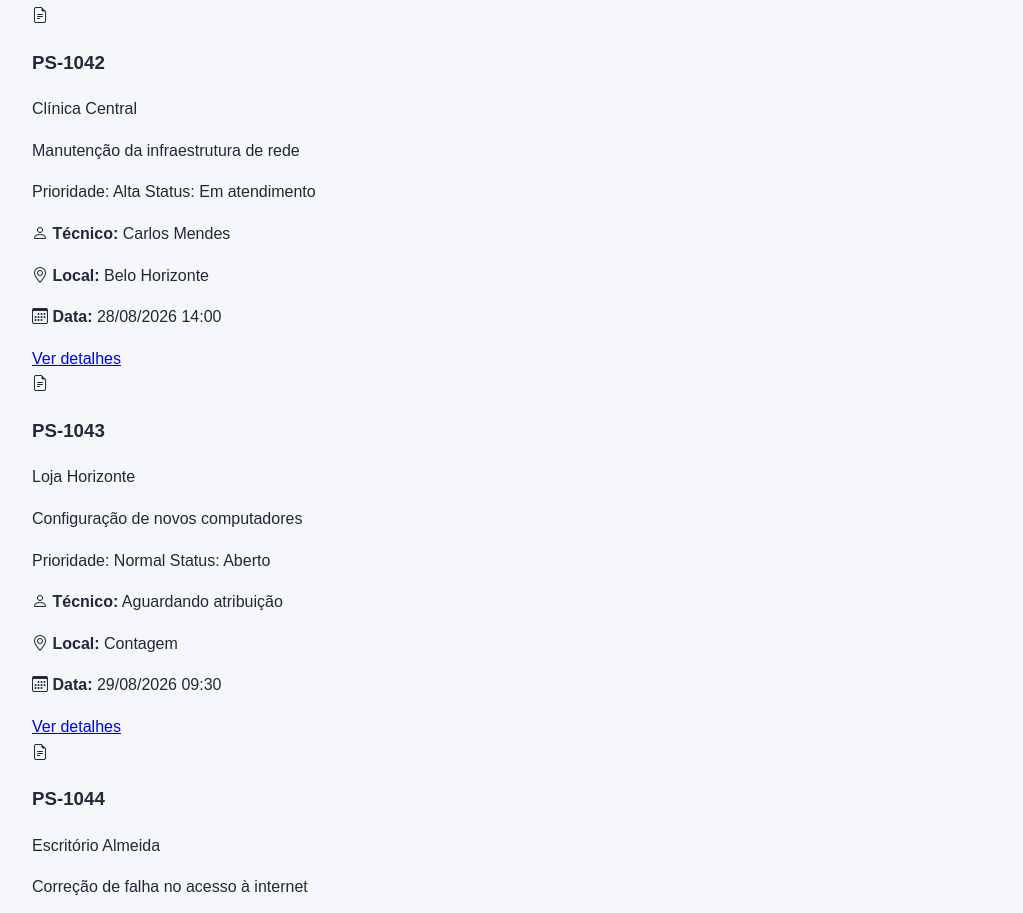
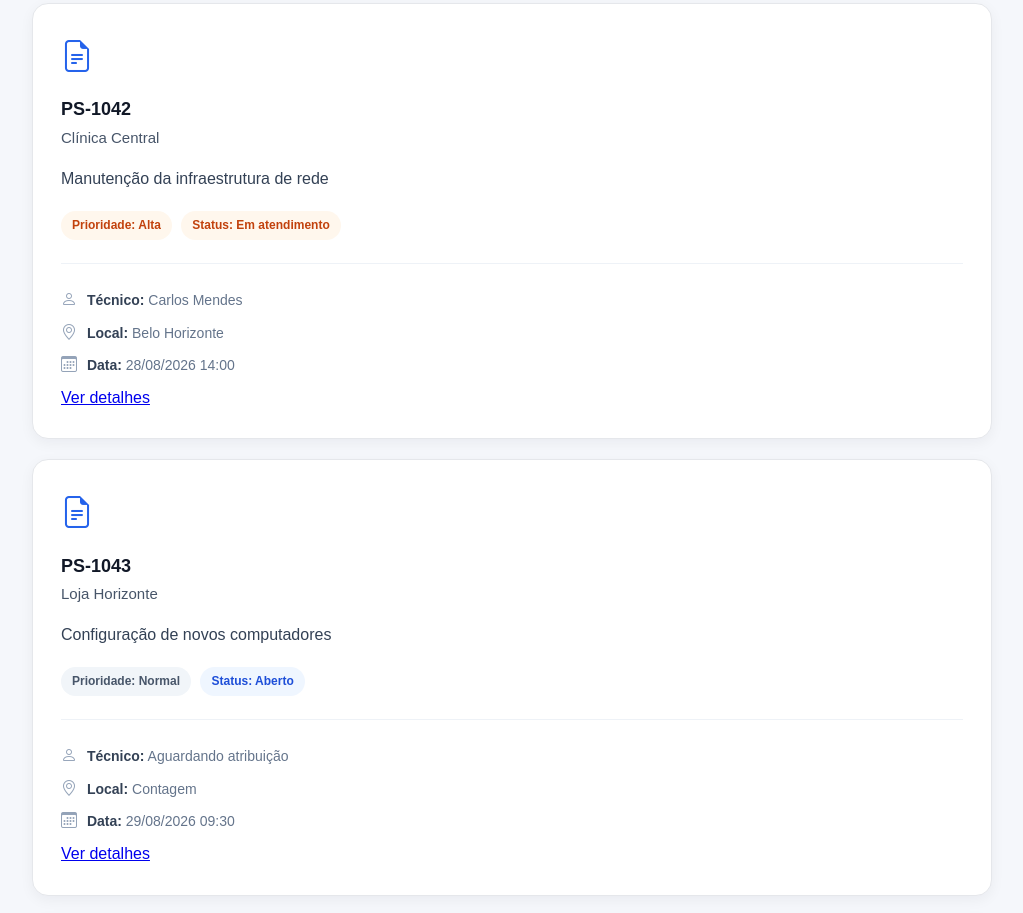
Before and after one commit to wilkematheus/service-hub, a plain HTML site: page index.html in a window 1280 px wide. Shown: the part 1249-2162 px from the top of the page, without its empty margins (128-1151 px from the left). Drawn offline with nearby package versions, Linux system fonts and the light colour scheme.

Commit message:
feat: Estiliza cards, prioridade e status dos pedidos

```diff
--- a/assets/css/style.css
+++ b/assets/css/style.css
@@ -138,3 +138,100 @@
 .indicador {
     box-shadow: 0 4px 14px rgb(15 23 42 / 0.05);
 }
+
+.pedido {
+    margin-bottom: 20px;
+    padding: 28px;
+    background-color: #ffffff;
+    border: 1px solid #e5e7eb;
+    border-radius: 16px;
+    box-shadow: 0 4px 14px rgb(15 23 42 / 0.05);
+}
+
+.icone-pedido {
+    display: inline-block;
+    margin-bottom: 12px;
+    color: #2563eb;
+    font-size: 32px;
+}
+
+.pedido h3 {
+    margin: 0;
+    color: #111827;
+    font-size: 18px;
+    font-weight: 700;
+}
+
+.cliente {
+    margin: 2px 0 0;
+    color: #475569;
+    font-size: 15px;
+    font-weight: 500;
+}
+
+.descricao {
+    margin: 16px 0;
+    color: #334155;
+    font-size: 16px;
+}
+
+.badge {
+    display: inline-block;
+    margin: 3px 5px 3px 0;
+    padding: 5px 11px;
+    border-radius: 999px;
+    font-size: 12px;
+    font-weight: 700;
+}
+
+.normal {
+    background-color: #f1f5f9;
+    color: #475569;
+}
+
+.alta {
+    background-color: #fff7ed;
+    color: #c2410c;
+}
+
+.urgente {
+    background-color: #fef2f2;
+    color: #b91c1c;
+}
+
+.aberto {
+    background-color: #eff6ff;
+    color: #1d4ed8;
+}
+
+.atendimento {
+    background-color: #fff7ed;
+    color: #c2410c;
+}
+
+.concluido {
+    background-color: #f0fdf4;
+    color: #15803d;
+}
+
+.dados-pedido {
+    margin-top: 20px;
+    padding-top: 16px;
+    border-top: 1px solid #eef2f7;
+}
+
+.dados-pedido p {
+    margin: 7px 0;
+    color: #64748b;
+    font-size: 14px;
+}
+
+.dados-pedido strong {
+    color: #334155;
+}
+
+.dados-pedido i {
+    margin-right: 6px;
+    color: #94a3b8;
+    font-size: 16px;
+}
```
